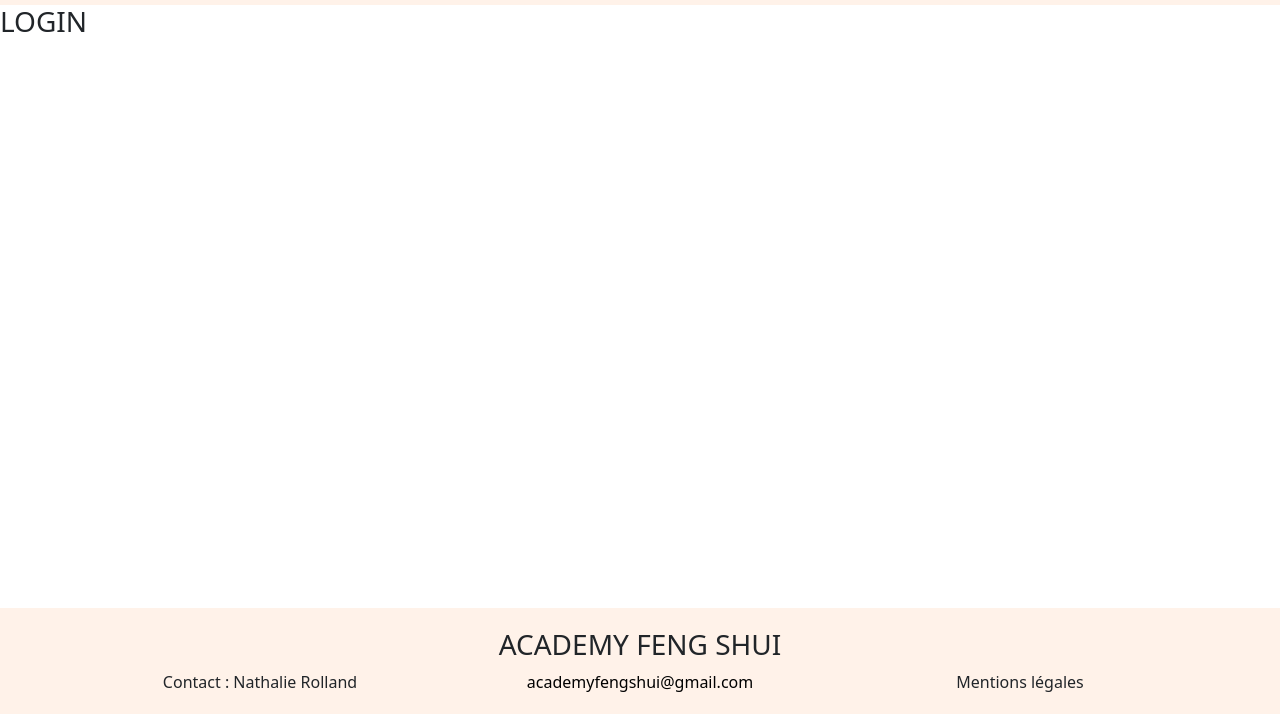
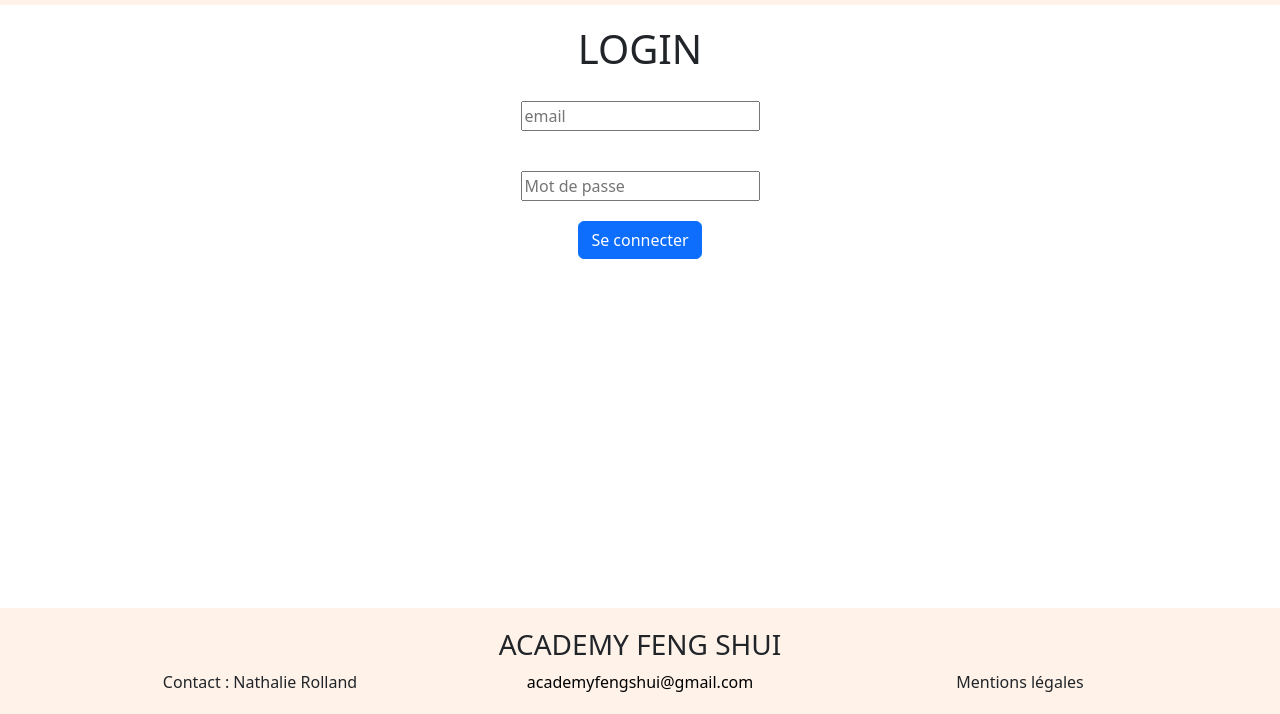
Before and after one commit to louisve/ProjetClient, a plain HTML site: page ProjetS4/html/login.html in a window 1280 px wide. Shown: the part 86-800 px from the top of the page. Drawn offline with nearby package versions, Linux system fonts and the light colour scheme; files whose address does not match are found by name.

Commit message:
début login

```diff
--- a/ProjetS4/html/login.html
+++ b/ProjetS4/html/login.html
@@ -65,7 +65,30 @@
       <!-- FIN BARRE DE NAVIGATION -->
 
       <!-- CORPS DE LA PAGE -->
-    <h3>LOGIN</h3>
+
+
+      <div class="container-fluid d-flex justify-content-center" style="margin-top: 20px;">
+        <div class="d-flex flex-column">
+            <div class="bd-highlight d-flex justify-content-center">
+                <h1>LOGIN</h1>
+            </div>
+            <div class="d-flex flex-row" style="margin:20px">
+              <input id="inputAjoutEmail" class="saisieInput" type="text" name="email" placeholder="email">
+            </div>
+
+            <div class="d-flex flex-row" style="margin:20px">
+              <input id="inputMdp" class="saisieInput" type="text" name="mdp" placeholder="Mot de passe">
+            </div>
+
+            <div class="d-flex flex-row justify-content-center">
+                <button id="buttonAjoutTache" class="btn btn-primary" value="Ajouter">Se connecter</button>
+            </div>
+            <div class="d-flex  justify-content-center">
+                <div id="listeTaches" class="d-flex  flex-column">
+                </div>
+            </div>
+        </div>
+    </div>
       <!-- FIN CORPS DE LA PAGE -->
 
       <!-- FOOTER -->
```
